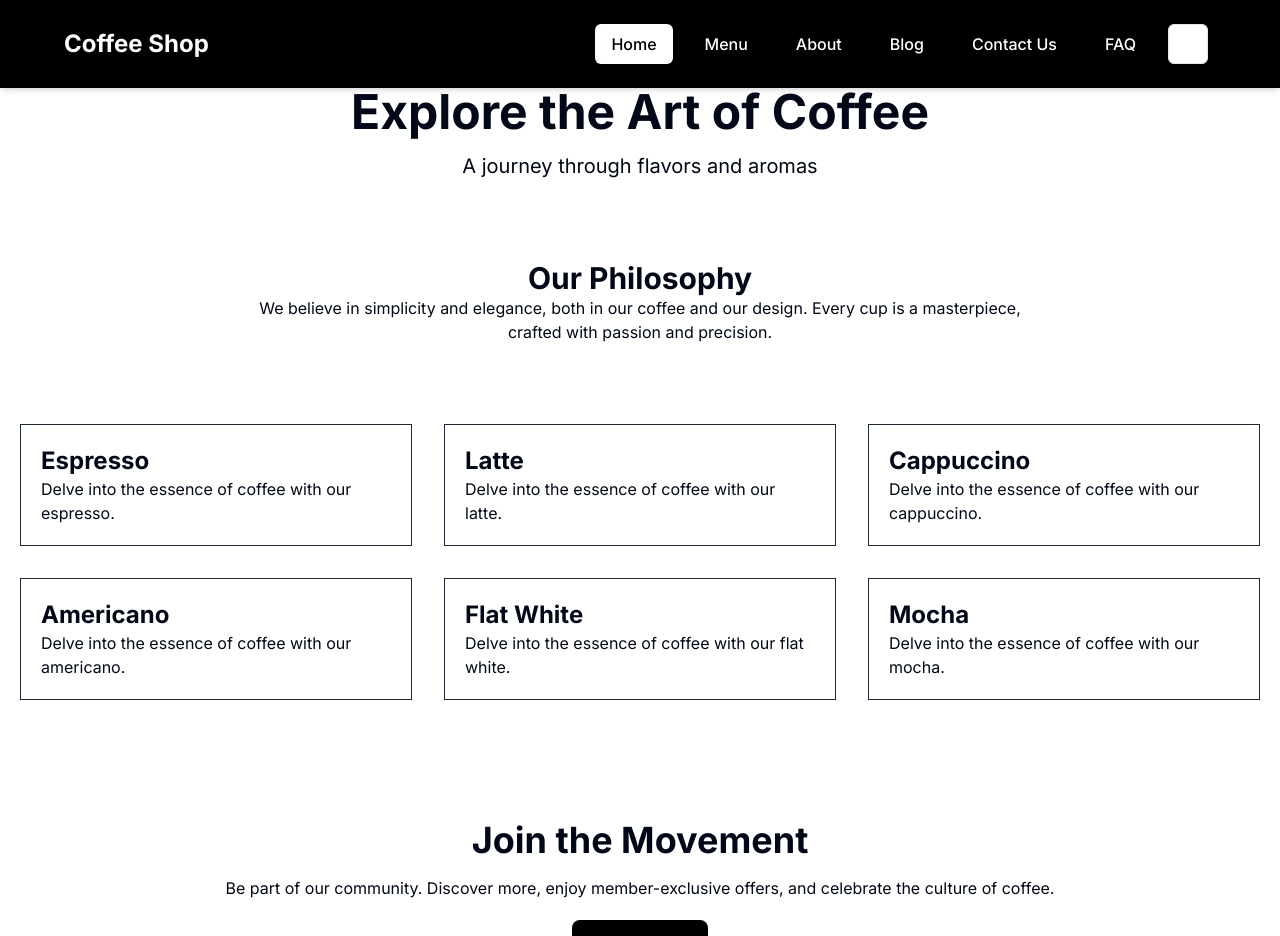
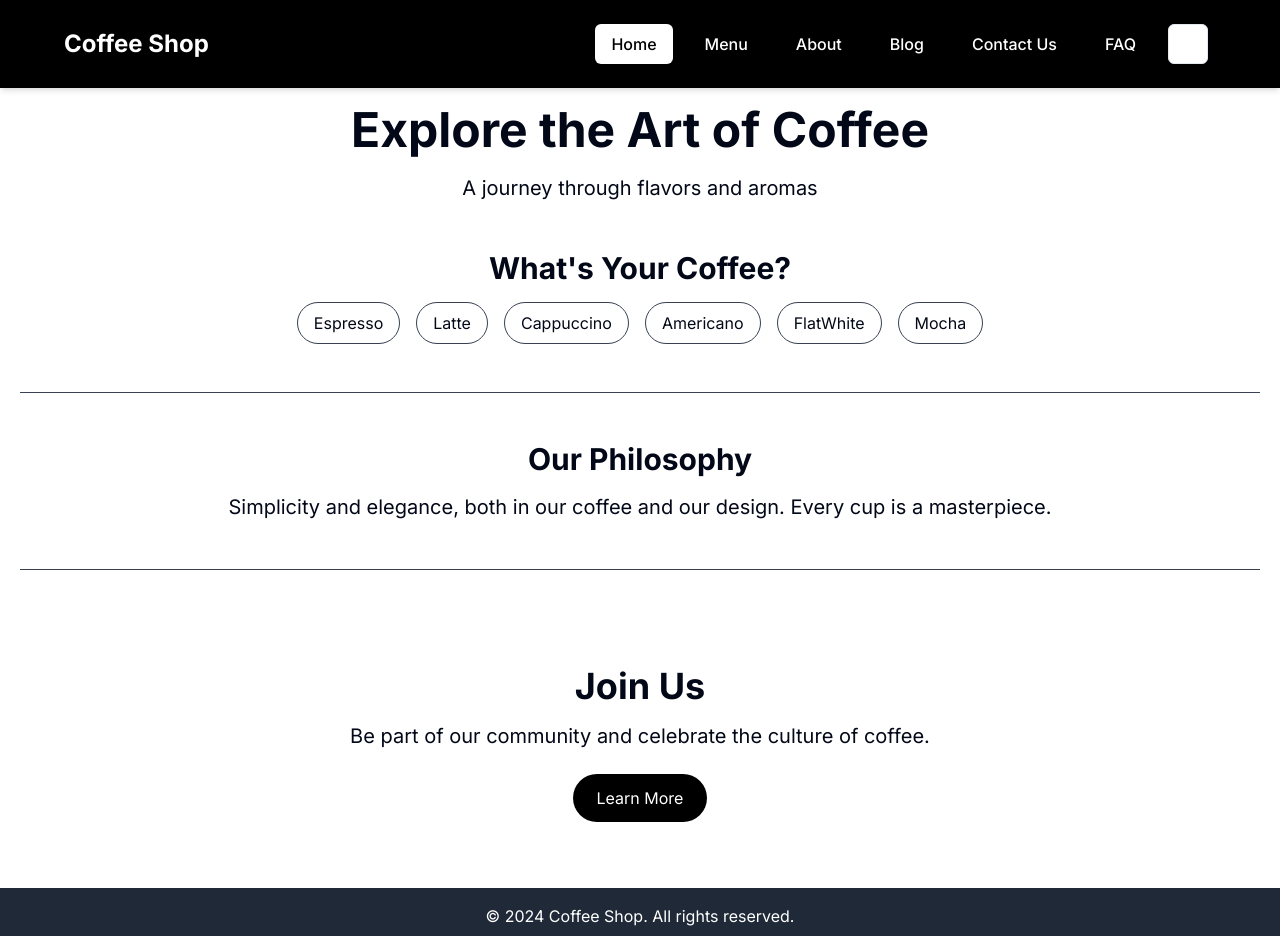
Before and after one commit to N1kos9/coffe-shop, a Next.js app: page / in a window 1280 px wide. Shown: the top 936 px of the page. Built offline with nearby package versions, Linux system fonts and the light colour scheme.

Commit message:
even better landing

```diff
--- a/app/page.tsx
+++ b/app/page.tsx
@@ -2,10 +2,40 @@
 
 import Layout from "./components/Layout";
 import { motion } from "framer-motion";
+import { useState } from "react";
 
 export default function Home() {
-  const fadeIn = {
-    offscreen: { y: 20, opacity: 0 },
+  const [coffeePreference, setCoffeePreference] = useState("");
+
+  const coffeeDetails = {
+    Espresso: {
+      emoji: "☕",
+      message: "Strong and straightforward, just like your choices.",
+    },
+    Latte: {
+      emoji: "🥛",
+      message: "Smooth and creamy, for a gentle start to your day.",
+    },
+    Cappuccino: {
+      emoji: "🍂",
+      message: "Perfectly balanced, as all things should be.",
+    },
+    Americano: {
+      emoji: "💧",
+      message: "Simplicity is the ultimate sophistication.",
+    },
+    FlatWhite: {
+      emoji: "🤍",
+      message: "Smooth, rich, and velvety, for the refined palate.",
+    },
+    Mocha: {
+      emoji: "🍫",
+      message: "For those who enjoy the sweeter things in life.",
+    },
+  };
+
+  const fadeInUp = {
+    offscreen: { y: 30, opacity: 0 },
     onscreen: {
       y: 0,
       opacity: 1,
@@ -13,124 +43,93 @@ export default function Home() {
     },
   };
 
-  const hoverAnimation = {
-    hover: { scale: 1.05, transition: { duration: 0.3 } },
-    tap: { scale: 0.95, transition: { duration: 0.3 } },
+  const handleCoffeeSelection = (coffee) => {
+    setCoffeePreference(coffee);
   };
 
   return (
     <Layout>
-      <div className="flex flex-col items-center justify-center space-y-10 min-h-screen">
+      <div className="flex flex-col items-center justify-center space-y-12 min-h-screen  px-5">
         <motion.div
-          className="text-center"
+          className="text-center space-y-5"
           initial="offscreen"
           whileInView="onscreen"
           viewport={{ once: true }}
-          variants={fadeIn}
+          variants={fadeInUp}
         >
-          <motion.h1
-            className="text-5xl font-bold"
-            variants={hoverAnimation}
-            whileHover="hover"
-            whileTap="tap"
-          >
-            Explore the Art of Coffee
-          </motion.h1>
-          <motion.p
-            className="mt-4 text-xl"
-            variants={hoverAnimation}
-            whileHover="hover"
-            whileTap="tap"
-          >
-            A journey through flavors and aromas
-          </motion.p>
+          <h1 className="text-5xl font-bold">Explore the Art of Coffee</h1>
+          <p className="text-xl">A journey through flavors and aromas</p>
         </motion.div>
 
-        <motion.section
-          className="max-w-4xl text-center p-10"
+        <motion.div
+          className="w-full max-w-4xl"
           initial="offscreen"
           whileInView="onscreen"
           viewport={{ once: true }}
-          variants={fadeIn}
+          variants={fadeInUp}
         >
-          <motion.h2
-            className="text-3xl font-bold"
-            variants={hoverAnimation}
-            whileHover="hover"
-            whileTap="tap"
-          >
-            Our Philosophy
-          </motion.h2>
-          <motion.p variants={hoverAnimation} whileHover="hover" whileTap="tap">
-            We believe in simplicity and elegance, both in our coffee and our
-            design. Every cup is a masterpiece, crafted with passion and
-            precision.
-          </motion.p>
-        </motion.section>
+          <h2 className="text-3xl font-bold text-center mb-4">
+            What's Your Coffee?
+          </h2>
+          <div className="flex flex-wrap justify-center gap-4">
+            {Object.keys(coffeeDetails).map((coffee, index) => (
+              <motion.button
+                key={index}
+                className="px-4 py-2 border border-gray-700 rounded-full hover:bg-gray-800 hover:text-white transition-all"
+                onClick={() => handleCoffeeSelection(coffee)}
+              >
+                {coffee}
+              </motion.button>
+            ))}
+          </div>
+          {coffeePreference && (
+            <motion.div
+              className="text-center mt-10"
+              initial={{ opacity: 0 }}
+              animate={{ opacity: 1 }}
+            >
+              <p className="text-2xl">
+                {coffeeDetails[coffeePreference].emoji}{" "}
+                <span className="font-bold">{coffeePreference}</span>
+              </p>
+              <p className="mt-4">{coffeeDetails[coffeePreference].message}</p>
+            </motion.div>
+          )}
+        </motion.div>
 
+        {/* Philosophy Section */}
         <motion.div
-          className="grid grid-cols-1 md:grid-cols-2 lg:grid-cols-3 gap-8 px-5"
+          className="w-full border-t border-b border-gray-700 py-12"
           initial="offscreen"
           whileInView="onscreen"
           viewport={{ once: true }}
-          variants={fadeIn}
+          variants={fadeInUp}
         >
-          {[
-            "Espresso",
-            "Latte",
-            "Cappuccino",
-            "Americano",
-            "Flat White",
-            "Mocha",
-          ].map((coffee, index) => (
-            <motion.div
-              key={index}
-              className="p-5 border border-gray-800 hover:border-gray-500 transition-all cursor-pointer"
-              variants={hoverAnimation}
-              whileHover="hover"
-              whileTap="tap"
-            >
-              <h3 className="text-2xl font-bold">{coffee}</h3>
-              <p>
-                Delve into the essence of coffee with our {coffee.toLowerCase()}
-                .
-              </p>
-            </motion.div>
-          ))}
+          <div className="max-w-4xl mx-auto">
+            <h2 className="text-3xl font-bold text-center">Our Philosophy</h2>
+            <p className="mt-4 text-xl text-center">
+              Simplicity and elegance, both in our coffee and our design. Every
+              cup is a masterpiece.
+            </p>
+          </div>
         </motion.div>
 
         <motion.div
-          className="text-center py-20"
+          className="w-full py-12"
           initial="offscreen"
           whileInView="onscreen"
           viewport={{ once: true }}
-          variants={fadeIn}
+          variants={fadeInUp}
         >
-          <motion.h2
-            className="text-4xl font-bold"
-            variants={hoverAnimation}
-            whileHover="hover"
-            whileTap="tap"
-          >
-            Join the Movement
-          </motion.h2>
-          <motion.p
-            className="mt-4"
-            variants={hoverAnimation}
-            whileHover="hover"
-            whileTap="tap"
-          >
-            Be part of our community. Discover more, enjoy member-exclusive
-            offers, and celebrate the culture of coffee.
-          </motion.p>
-          <motion.button
-            className="mt-5 px-6 py-3 bg-black text-white rounded-lg font-medium hover:bg-gray-800 transition duration-300"
-            variants={hoverAnimation}
-            whileHover="hover"
-            whileTap="tap"
-          >
-            Learn More
-          </motion.button>
+          <div className="text-center">
+            <h2 className="text-4xl font-bold">Join Us</h2>
+            <p className="mt-4 text-xl">
+              Be part of our community and celebrate the culture of coffee.
+            </p>
+            <button className="mt-6 px-6 py-3 rounded-full bg-black text-white hover:bg-gray-700 transition-all">
+              Learn More
+            </button>
+          </div>
         </motion.div>
       </div>
     </Layout>
```
